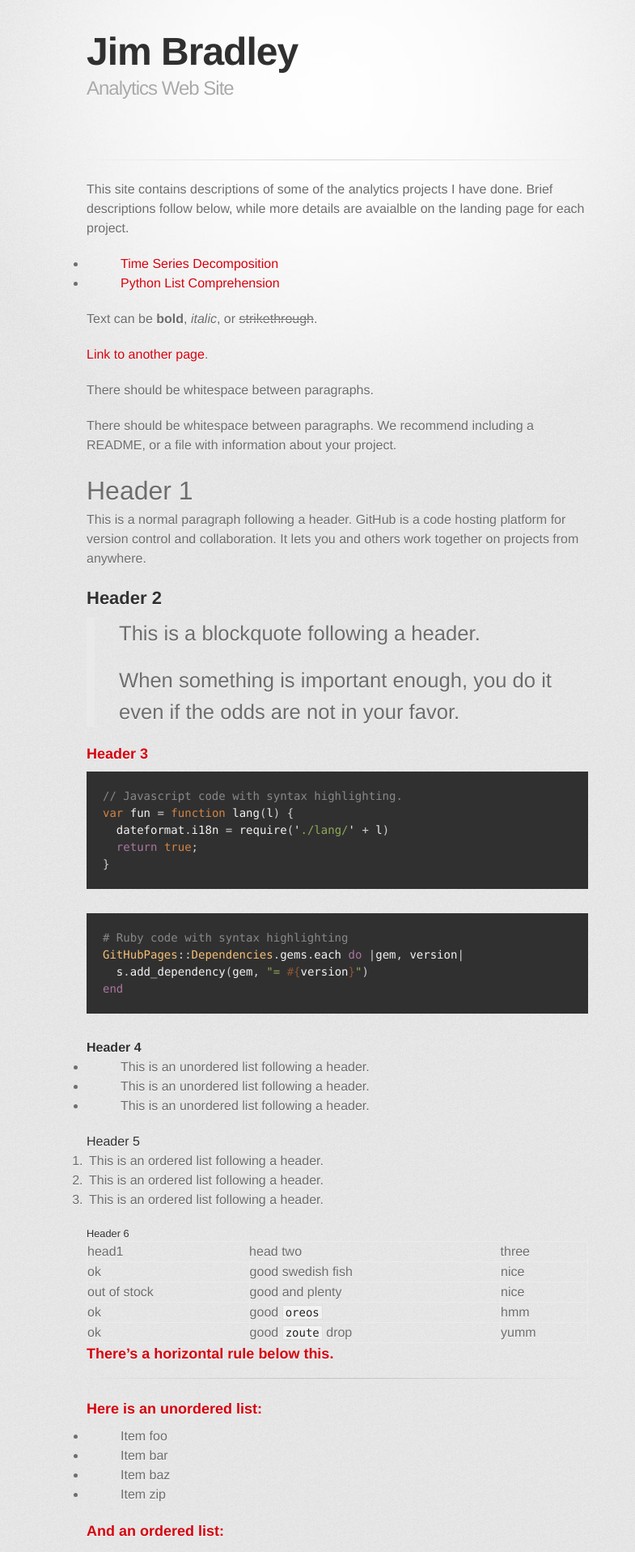
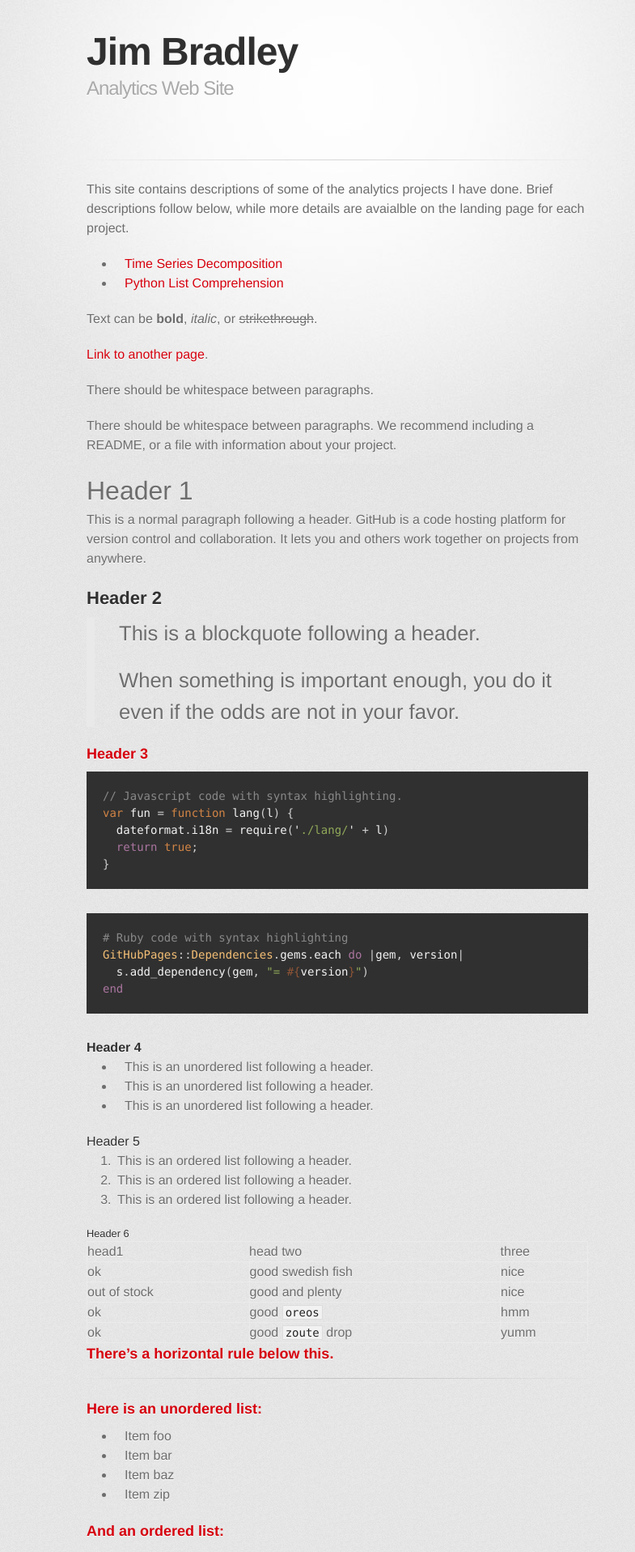
Before and after one commit to jrb28/jrb28.github.io, a Jekyll site: the page built from index.md, in a window 1280 px wide. Shown: the top 1917 px of the page at 81% size, without its empty margins (223-1008 px from the left). Built offline with Jekyll 4.4.1, drawn with Linux system fonts in a browser that asks for light colours; some web fonts are replaced.

Commit message:
Update jekyll-theme-tactile.scss

```diff
--- a/_sass/jekyll-theme-tactile.scss
+++ b/_sass/jekyll-theme-tactile.scss
@@ -301,13 +301,14 @@ ul li {
   list-style-position: inside;
   list-style: disc;
   padding-left: 12px;
-  text-indent: 30px;
+  margin-left: 35px;
 }
 
 ol li {
   list-style-position: inside;
   list-style: decimal;
   padding-left: 3px;
+  margin-left: 35px;
 }
 
 dl dt {
```
